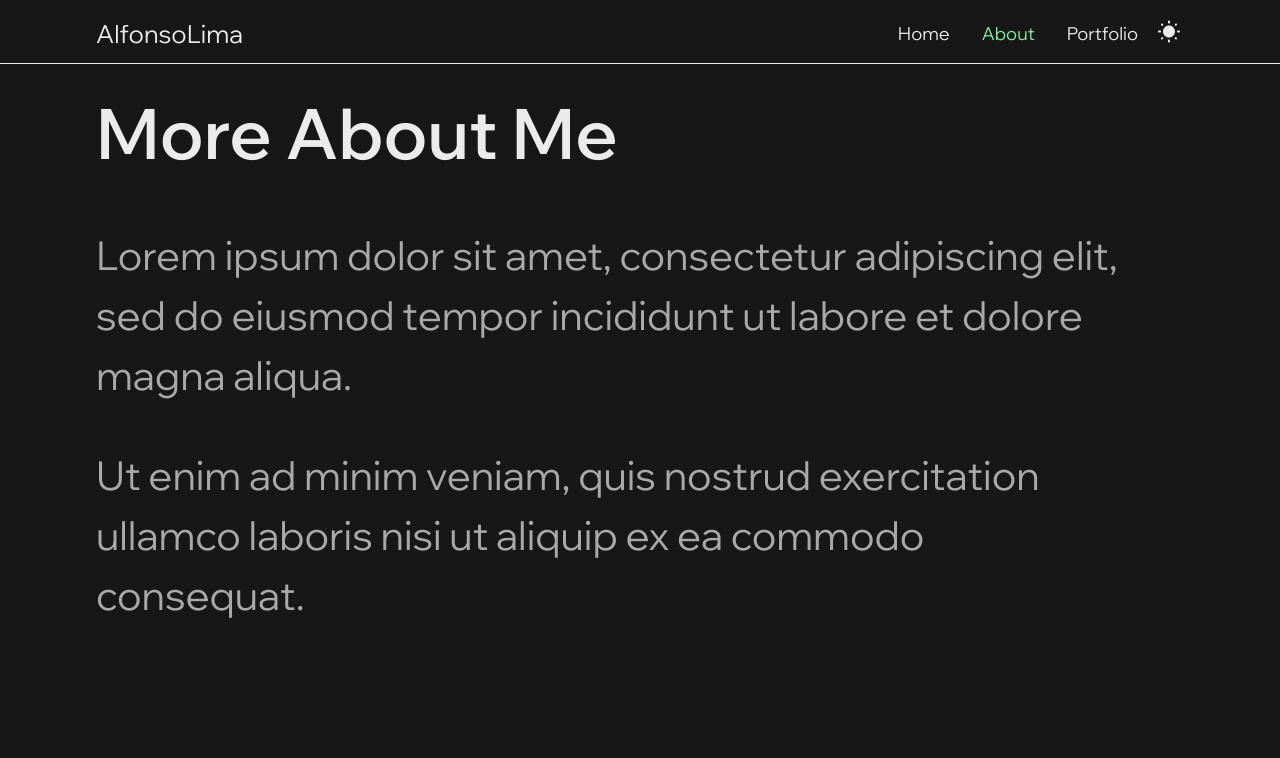
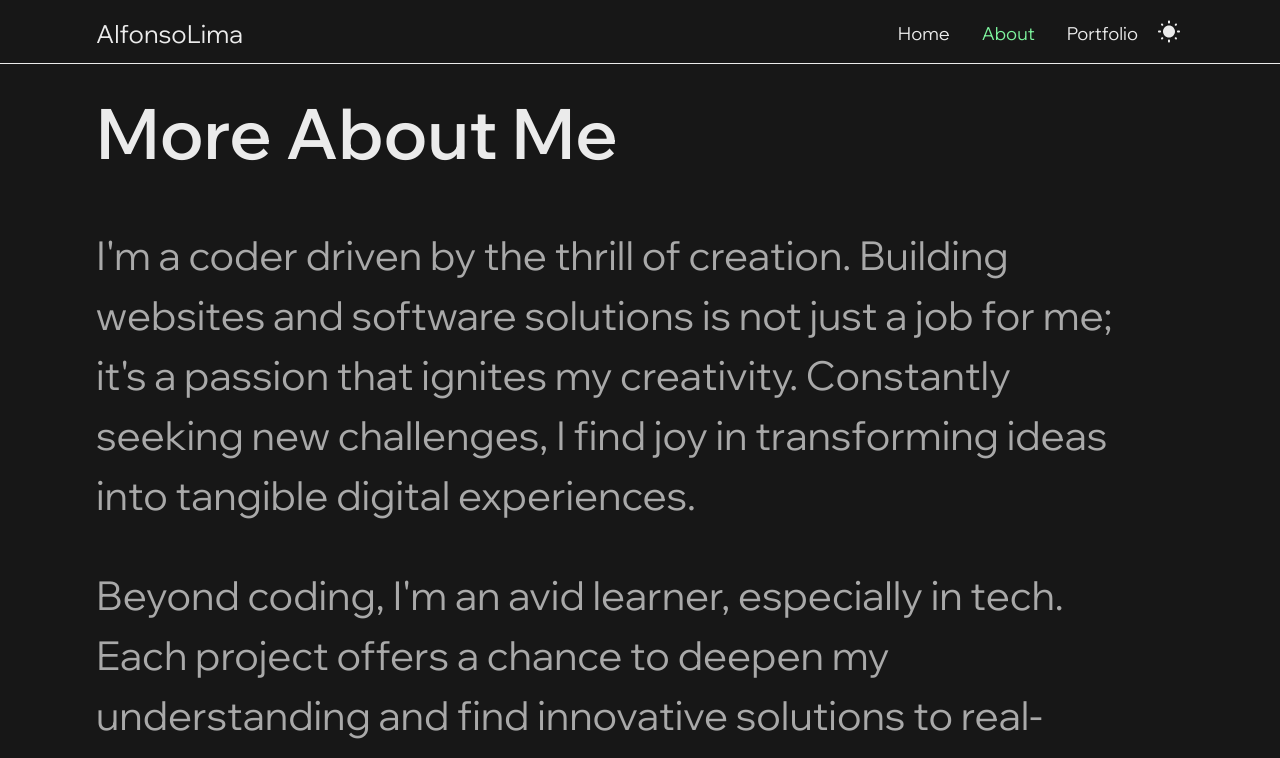
Before and after one commit to FonzyLima/portfolio, a Next.js app: page /about in a window 1280 px wide. Shown: the top 758 px of the page. Built offline with nearby package versions, Linux system fonts and the light colour scheme.

Commit message:
Update page.js

```diff
--- a/src/app/about/page.js
+++ b/src/app/about/page.js
@@ -13,12 +13,17 @@ export default function about() {
             More About Me
           </div>
           <div className="text-fiftary dark:text-tertiary text-left text-[22px] lg:text-[40px] max-w-[348px] lg:max-w-[1028px] mt-10">
-          Lorem ipsum dolor sit amet, consectetur adipiscing elit, sed do
-          eiusmod tempor incididunt ut labore et dolore magna aliqua.
+            I'm a coder driven by the thrill of creation. Building websites and
+            software solutions is not just a job for me; it's a passion that
+            ignites my creativity. Constantly seeking new challenges, I find joy
+            in transforming ideas into tangible digital experiences.
           </div>
           <div className="text-fiftary dark:text-tertiary text-left text-[22px] lg:text-[40px] max-w-[348px] lg:max-w-[1028px] mt-10">
-          Ut enim ad minim veniam, quis nostrud exercitation ullamco laboris
-          nisi ut aliquip ex ea commodo consequat.
+            Beyond coding, I'm an avid learner, especially in tech. Each project
+            offers a chance to deepen my understanding and find innovative
+            solutions to real-world problems. I'm dedicated to growth, always
+            seeking to master new languages and trends, propelled by my
+            unwavering passion for coding.
           </div>
         </div>
       </Reveal>
@@ -54,7 +59,9 @@ export default function about() {
                 Software Engineering Intern
               </div>
               <div className="text-fiftary dark:text-tertiary text-[18px] lg:text-[22px] w-[320px] lg:w-[730px] font-custom font-normal">
-            Enhanced functionality and resolved technical issues within the company's web application by implementing new features and addressing bugs
+                Enhanced functionality and resolved technical issues within the
+                company's web application by implementing new features and
+                addressing bugs
               </div>
             </div>
           </div>
@@ -72,7 +79,9 @@ export default function about() {
                 Web Development Intern
               </div>
               <div className="text-fiftary dark:text-tertiary text-[18px] lg:text-[22px] w-[320px] lg:w-[730px] font-custom font-normal">
-            Contributed to the creation of a comprehensive time-in/time-out system for the company, leveraging Next.js for efficient and streamlined development.
+                Contributed to the creation of a comprehensive time-in/time-out
+                system for the company, leveraging Next.js for efficient and
+                streamlined development.
               </div>
             </div>
           </div>
@@ -90,7 +99,9 @@ export default function about() {
                 DevOps Intern
               </div>
               <div className="text-fiftary dark:text-tertiary text-[18px] lg:text-[22px] w-[320px] lg:w-[730px] font-custom font-normal">
-            Led the development process for an application that organizes the DevOps process of the teams more efficiently using .NET, ReactJS, and Azure technologies.
+                Led the development process for an application that organizes
+                the DevOps process of the teams more efficiently using .NET,
+                ReactJS, and Azure technologies.
               </div>
             </div>
           </div>
@@ -108,15 +119,13 @@ export default function about() {
                 Web Development Intern
               </div>
               <div className="text-fiftary dark:text-tertiary text-[18px] lg:text-[22px] w-[320px] lg:w-[730px] font-custom font-normal">
-            Developed additional features for the company’s software products using ReactJS and AWS technologies.
+                Developed additional features for the company’s software
+                products using ReactJS and AWS technologies.
               </div>
             </div>
           </div>
-
         </div>
       </Reveal>
-
-
     </div>
   );
 }
```
Lines whose indentation alone changed are shown as unchanged.
